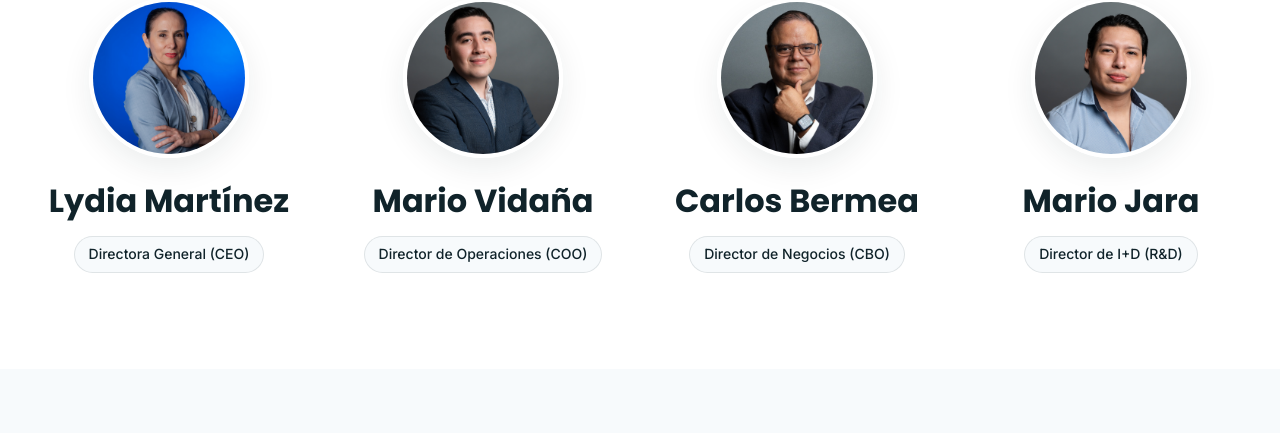
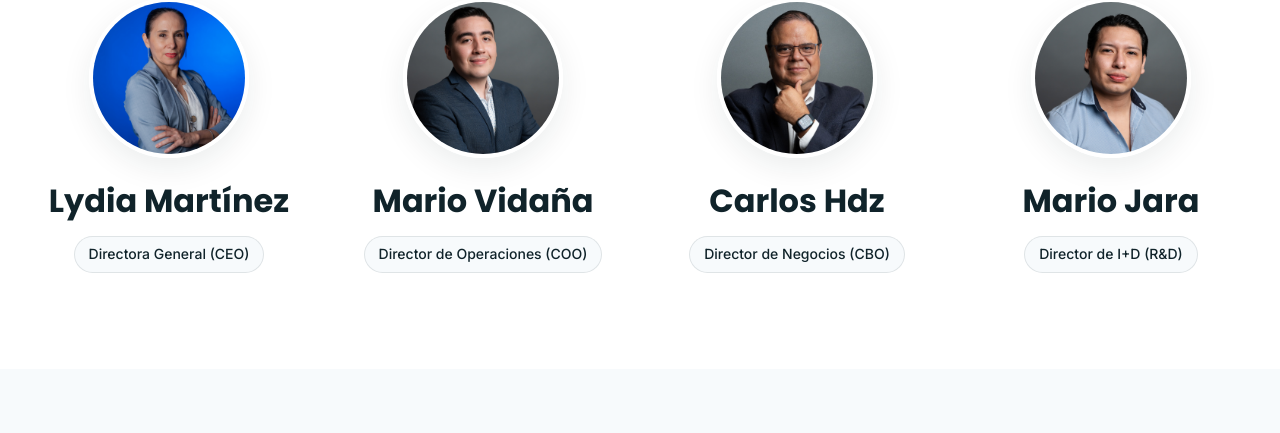
Before and after one commit to mariovid99/Aetherix-WebSite-Oficial, a plain HTML site: page index.html in a window 1280 px wide. Shown: the part 5451-5884 px from the top of the page. Drawn offline with nearby package versions, Linux system fonts and the light colour scheme.

Commit message:
carlos hdz cambio nombre

```diff
--- a/index.html
+++ b/index.html
@@ -688,7 +688,7 @@
                 <span data-translate="view-profile">Ver perfil</span>
               </div>
             </div>
-            <h3>Carlos Bermea</h3>
+            <h3>Carlos Hdz</h3>
             <div class="chip" data-translate="leader-carlos-title">
               Director de Negocios (CBO)
             </div>
```
